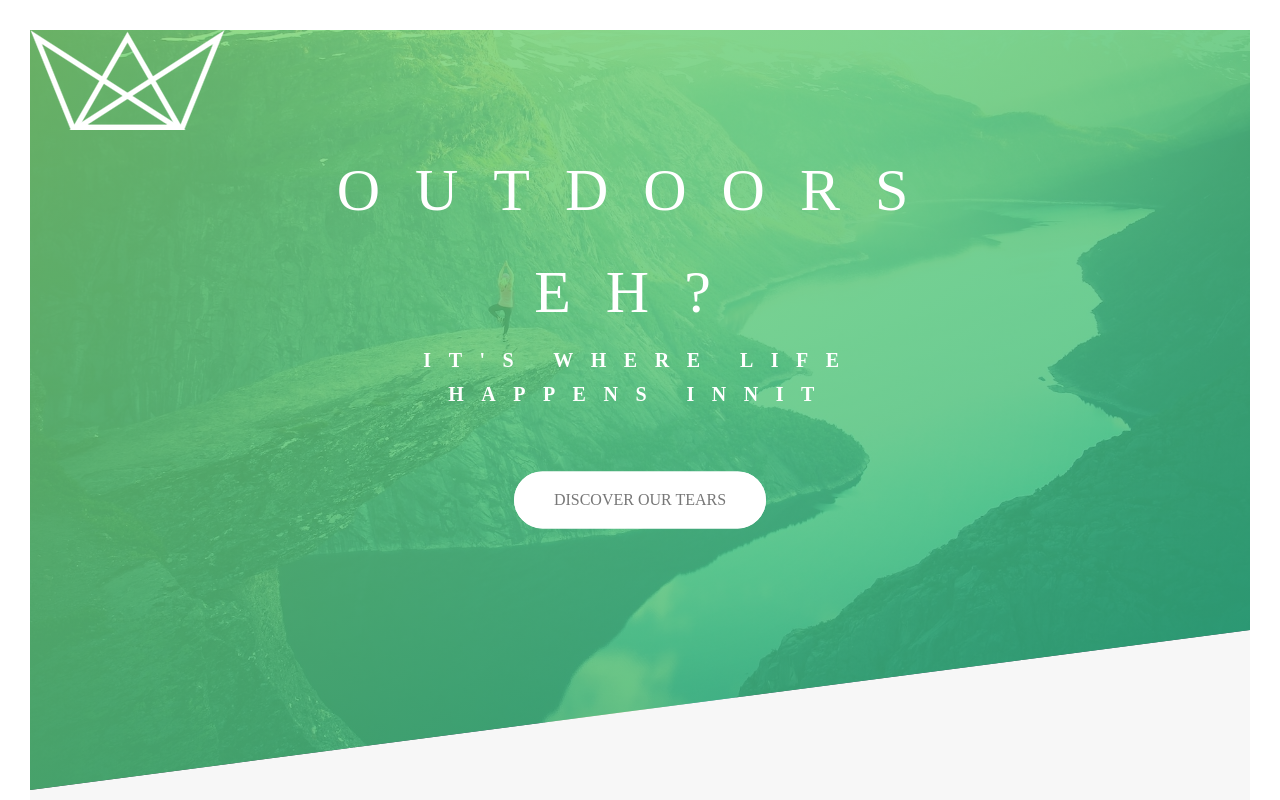
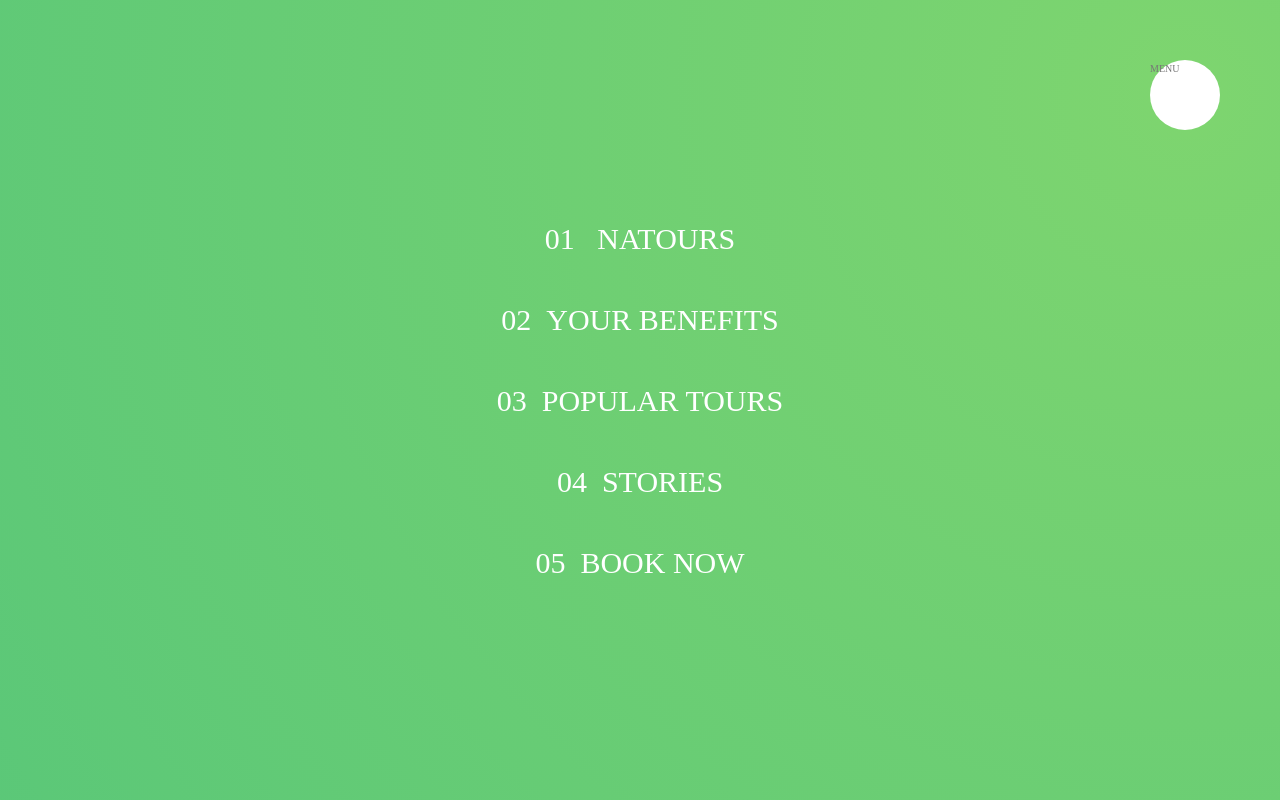
Before and after one commit to JJMrqs/Natours-1, a website: page index.html in a window 1280 px wide. Shown: the top 800 px of the page. Drawn offline with Linux system fonts and the light colour scheme.

Commit message:
finishes navigation part 1

```diff
--- a/index.html
+++ b/index.html
@@ -17,6 +17,28 @@
     <title>Natours | Exciting tours for adventurous people</title>
   </head>
   <body>
+    <div class="navigation">
+      <input type="checkbox" class="navigation__chackbox" id="navi-toggle">
+
+      <label for="navi-toggle" class="navigation__button"> MENU</label>
+
+      <div class="navigation__background">&nbsp</div>
+
+      <nav class="navigation__nav">
+        <ul class="navigation__list">
+          <li class="navigation__item"><a href="#" class="navigation__link"><span>01</span> Natours</a></li>
+          <li class="navigation__item"><a href="#" class="navigation__link"><span>02</span>Your Benefits</a></li>
+          <li class="navigation__item"><a href="#" class="navigation__link"><span>03</span>Popular Tours</a></li>
+          <li class="navigation__item"><a href="#" class="navigation__link"><span>04</span>Stories</a></li>
+          <li class="navigation__item"><a href="#" class="navigation__link"><span>05</span>Book Now</a></li>
+        </ul>
+
+      </nav>
+
+    </div>
+
+
+
     <header class="header">
       <div class="header__logobox">
         <img src="img/logo-white.png" alt="logo" class="logo" />
--- /dev/null
+++ b/sass/layout/_navigation.scss
@@ -0,0 +1,87 @@
+.navigation {
+  &__checkbox {
+    display: none;
+  }
+
+  &__button {
+    background-color: $color-white;
+    height: 7rem;
+    width: 7rem;
+    position: fixed;
+    top: 6rem;
+    right: 6rem;
+    border-radius: 50%;
+    z-index: 2000;
+  }
+
+  &__background {
+    height: 6rem;
+    width: 6rem;
+    border-radius: 50%;
+    position: fixed;
+    top: 6.5rem;
+    right: 6.5rem;
+    background-image: radial-gradient(
+      $color-primary-light,
+      $color-primary-dark
+    );
+    z-index: 1000;
+
+    transform: scale(80);
+  }
+
+  &__nav {
+    height: 100vh;
+    width: 100%;
+    position: fixed;
+    top: 0;
+    right: 0;
+    z-index: 1500;
+  }
+
+  &__list {
+    position: absolute;
+    top: 50%;
+    left: 50%;
+    transform: translate(-50%, -50%);
+    list-style: none;
+    text-align: center;
+  }
+
+  &__item {
+    margin: 1rem;
+  }
+
+  &__link {
+    &:link,
+    &:visited {
+      display: inline-block;
+      font-size: 3rem;
+      font-weight: 300;
+      padding: 1rem 2rem;
+      color: $color-white;
+      text-decoration: none;
+      text-transform: uppercase;
+      background-image: linear-gradient(
+        120deg,
+        transparent 0%,
+        transparent 50%,
+        $color-white 50%
+      );
+      background-size: 250%;
+      transition: all 0.4s;
+
+      span {
+        margin-right: 1.5rem;
+        display: inline-block;
+      }
+    }
+
+    &:hover,
+    &:active {
+      background-position: 100%;
+      color: $color-primary;
+      transform: translateX(1rem);
+    }
+  }
+}
--- a/sass/main.scss
+++ b/sass/main.scss
@@ -18,5 +18,6 @@
 @import "layout/grid";
 @import "layout/footer";
 @import "layout/header";
+@import "layout/navigation";
 
 @import "pages/home";
```
Also changed, not shown: css/style.css.
